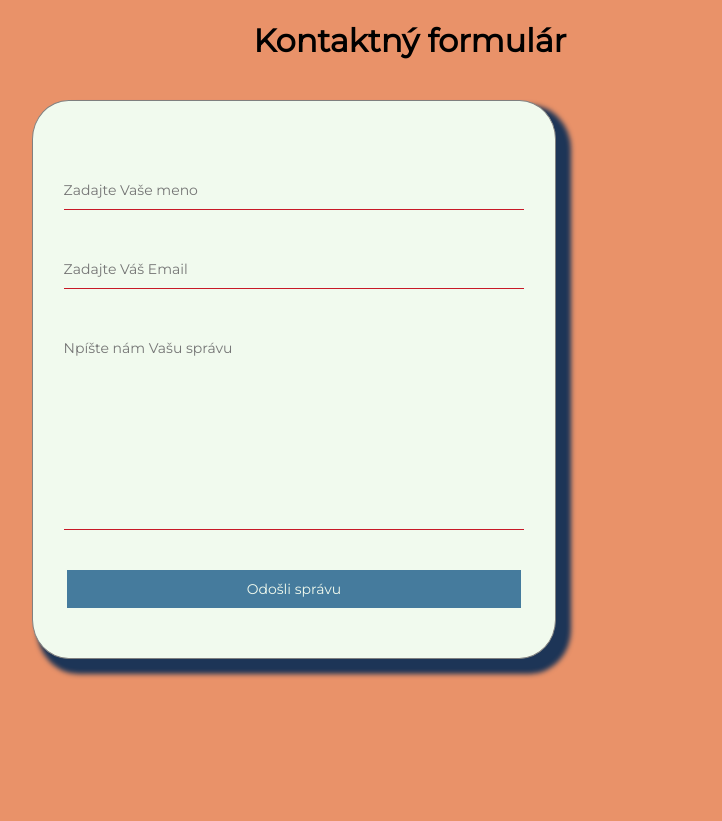
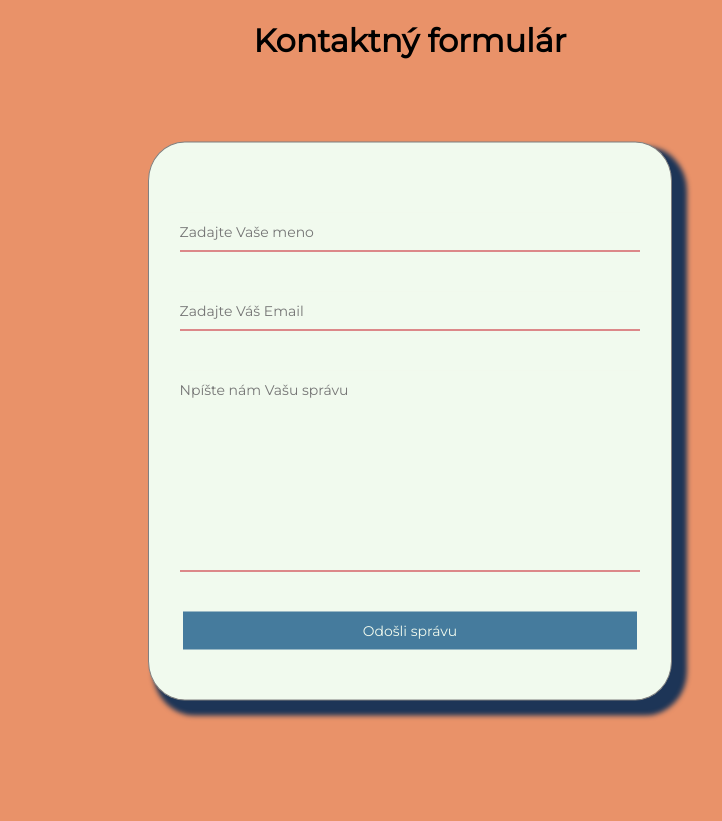
Before and after one commit to tokost/django-girl-complete, a Django app: page /formular/ in a window 1280 px wide. Shown: the whole page, without its empty margins (230-952 px from the left). Before the commit the page ends 678 px from the top, so only its background shows below. Run offline with Django 3.2, Linux system fonts and the light colour scheme.

Commit message:
Vycentrovanie formulara

```diff
--- a/formular/static/css/main.css
+++ b/formular/static/css/main.css
@@ -8,7 +8,7 @@
 }
 
 .box {
-    margin: 40px 0;
+   margin: 40px 0;
 }
 
 form {
--- a/formular/templates/index.html
+++ b/formular/templates/index.html
@@ -8,11 +8,13 @@
     <link rel="stylesheet" href="{%static 'css/main.css' %}">
 </head>
 
-<body
-    <div style="text-align:center">
+<body>
+<!--    <div style="text-align:center">
         <h1>Kontaktný formulár</h1>
-    </div>
-    <div class="box">
+    </div> -->
+<!--    <div class="box"> -->
+        <div class="container">
+            <h1>Kontaktný formulár</h1>
             <form method="POST">
                 {% csrf_token %}
                 <input class="name" name="message-name" type="text" placeholder="Zadajte Vaše meno">
@@ -21,5 +23,22 @@
                 <button type="submit">Odošli správu</button>
             </form>
         </div>
+<!--    </div> -->
+<style>
+    .container {
+        position: relative;
+        height: 100vh;
+    }
+
+    form {
+        position: absolute;
+        top: 50%;
+        left: 50%;
+        transform: translate(-50%, -50%);
+    }
+    h1 {
+        text-align: center;
+    }
+</style>
 </body>
 </html>
```
Also changed, not shown: README.md, blog/migrations/0001_initial.py. Lines whose indentation alone changed are shown as unchanged.
